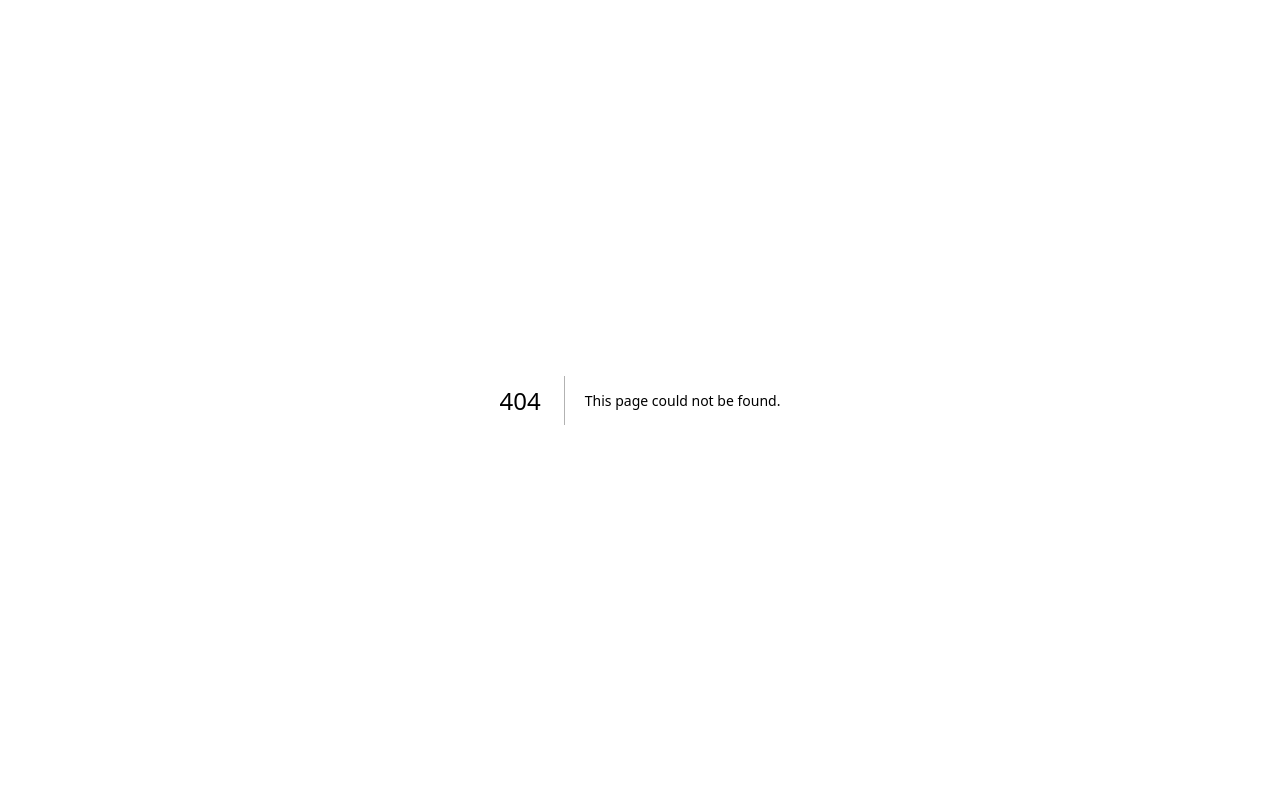
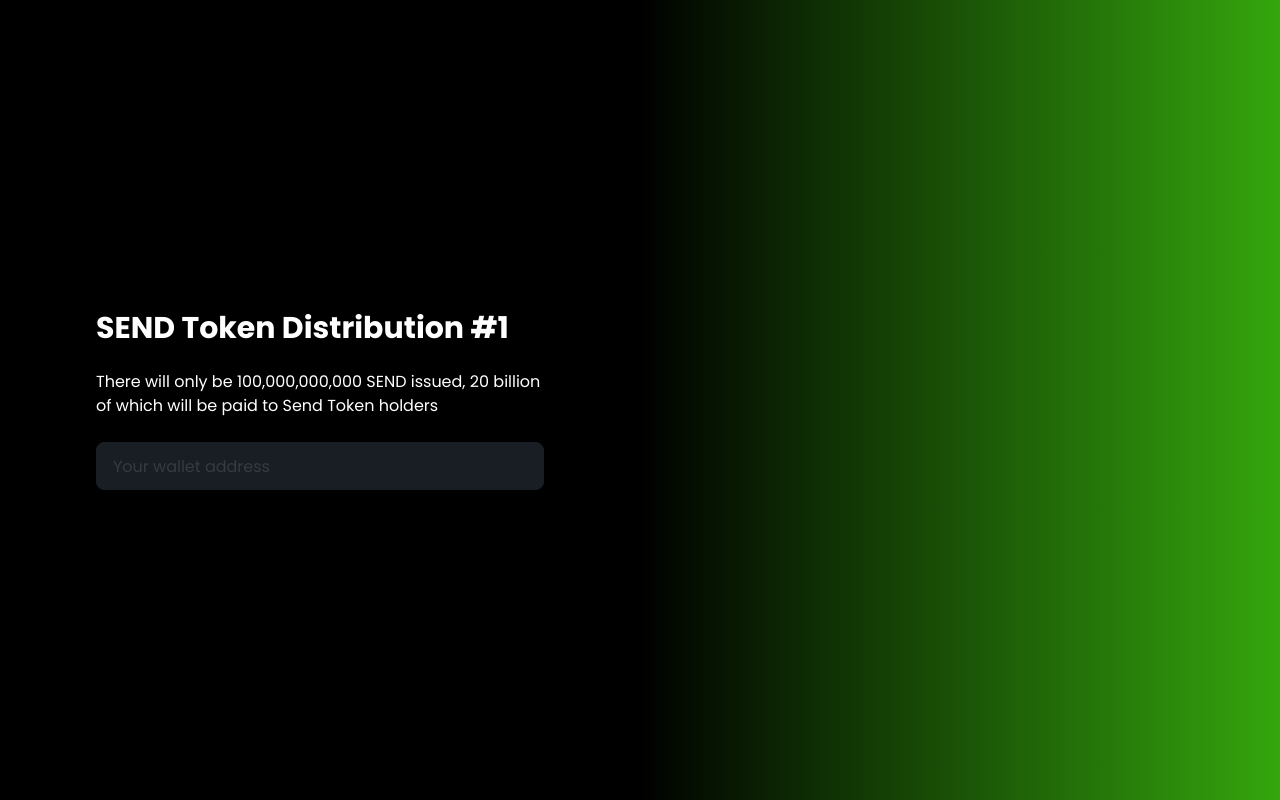
Before and after one commit to 0xsend/www-send-it, a Next.js app: page /distributions in a window 1280 px wide. Before the commit this address had no page. Built offline with nearby package versions, Linux system fonts and the light colour scheme.

Commit message:
simple distributions page

```diff
--- a/package.json
+++ b/package.json
@@ -21,5 +21,8 @@
     "react-dom": "18.2.0",
     "tailwindcss": "3.3.2",
     "typescript": "5.1.3"
+  },
+  "devDependencies": {
+    "daisyui": "^3.1.1"
   }
 }
--- /dev/null
+++ b/src/app/distributions/page.tsx
@@ -0,0 +1,30 @@
+export default function Distributions() {
+  return (
+    <main className="dark">
+      <div className="flex flex-col sm:flex-row min-h-screen items-center justify-between sm:justify-between w-full relative">
+        <div className="p-6 transform translate-y-1/2 top-1/2 sm:transform-none sm:w-1/2 h-full flex-col flex items-center justify-center relative z-10">
+          <div className="h-full flex flex-col gap-6 max-w-md">
+            <h1 className="text-3xl font-bold">SEND Token Distribution #1</h1>
+
+            <p>
+              There will only be 100,000,000,000 SEND issued, 20 billion of
+              which will be paid to Send Token holders
+            </p>
+
+            <div className="form-control">
+              <label className="label sr-only">Your wallet address:</label>
+              <input
+                type="text"
+                placeholder="Your wallet address"
+                className="input input-primary input-bordered cursor-not-allowed"
+                disabled
+              />
+            </div>
+          </div>
+        </div>
+
+        <div className="sm:absolute w-full sm:w-1/2 sm:h-full h-96 right-0 sm:bg-gradient-to-l bg-gradient-to-t from-primary opacity-75"></div>
+      </div>
+    </main>
+  );
+}
--- a/src/app/globals.css
+++ b/src/app/globals.css
@@ -16,11 +16,35 @@
   --color-primary-200: #a0e7a0;
   --color-primary-300: #70db70;
   --color-primary-400: #40cf40;
-  --color-primary-500: #46dd11;
+  --color-primary-500: var(--color-primary);
   --color-primary-600: #1ebd00;
   --color-primary-700: #1a9a00;
   --color-primary-800: #156700;
   --color-primary-900: #104400;
+
+  --color-secondary: #f3db33;
+  --color-secondary-50: #ffffff;
+  --color-secondary-100: #ffffff;
+  --color-secondary-200: #ffffff;
+  --color-secondary-300: #ffffff;
+  --color-secondary-400: #fff9e6;
+  --color-secondary-500: var(--color-secondary);
+  --color-secondary-600: #e6c666;
+  --color-secondary-700: #d9b999;
+  --color-secondary-800: #ccadcc;
+  --color-secondary-900: #bf9fff;
+
+  --color-tertiary: #ff6161;
+  --color-tertiary-50: #ffffff;
+  --color-tertiary-100: #ffffff;
+  --color-tertiary-200: #ffffff;
+  --color-tertiary-300: #ffffff;
+  --color-tertiary-400: #ffc2c2;
+  --color-tertiary-500: #ff6161;
+  --color-tertiary-600: #ff2f2f;
+  --color-tertiary-700: #ff0000;
+  --color-tertiary-800: #cc0000;
+  --color-tertiary-900: #990000;
 }
 
 @media (prefers-color-scheme: dark) {
--- a/src/app/page.tsx
+++ b/src/app/page.tsx
@@ -17,10 +17,12 @@ export default function Home() {
             <Emojis />
           </div>
 
-          <h1 className="text-4xl sm:text-6xl mb-6 font-semibold text-left absolute left-6 top-6 p-2 bg-black bg-opacity-50 z-10">
-            <SendLogo />
-            <span className="sr-only">Send</span>
-          </h1>
+          <a href="/" title="Send">
+            <h1 className="text-4xl sm:text-6xl mb-6 font-semibold text-left absolute left-6 top-6 p-2 bg-black bg-opacity-50 z-10">
+              <SendLogo />
+              <span className="sr-only">Send</span>
+            </h1>
+          </a>
         </div>
 
         <div className="relative flex flex-col h-full">
--- a/tailwind.config.js
+++ b/tailwind.config.js
@@ -42,30 +42,30 @@ module.exports = {
           900: "var(--color-primary-900)",
         },
         secondary: {
-          DEFAULT: "#F3DB33",
-          50: "#FFFFFF",
-          100: "#FFFFFF",
-          200: "#FFFFFF",
-          300: "#FFFFFF",
-          400: "#FFF9E6",
-          500: "#F3DB33",
-          600: "#E6C666",
-          700: "#D9B999",
-          800: "#CCADCC",
-          900: "#BF9FFF",
+          DEFAULT: "var(--color-secondary)",
+          50: "var(--color-secondary-50)",
+          100: "var(--color-secondary-100)",
+          200: "var(--color-secondary-200)",
+          300: "var(--color-secondary-300)",
+          400: "var(--color-secondary-400)",
+          500: "var(--color-secondary-500)",
+          600: "var(--color-secondary-600)",
+          700: "var(--color-secondary-700)",
+          800: "var(--color-secondary-800)",
+          900: "var(--color-secondary-900)",
         },
         tertiary: {
-          DEFAULT: "#FF6161",
-          50: "#FFFFFF",
-          100: "#FFFFFF",
-          200: "#FFFFFF",
-          300: "#FFFFFF",
-          400: "#FFC2C2",
-          500: "#FF6161",
-          600: "#FF2F2F",
-          700: "#FF0000",
-          800: "#CC0000",
-          900: "#990000",
+          DEFAULT: "var(--color-tertiary)",
+          50: "var(--color-tertiary-50)",
+          100: "var(--color-tertiary-100)",
+          200: "var(--color-tertiary-200)",
+          300: "var(--color-tertiary-300)",
+          400: "var(--color-tertiary-400)",
+          500: "var(--color-tertiary-500)",
+          600: "var(--color-tertiary-600)",
+          700: "var(--color-tertiary-700)",
+          800: "var(--color-tertiary-800)",
+          900: "var(--color-tertiary-900)",
         },
       },
       backgroundImage: {
@@ -80,6 +80,40 @@ module.exports = {
       },
     },
   },
-  plugins: [],
+  plugins: [require("daisyui")],
   emojiColors: emojiColors,
+
+  daisyui: {
+    themes: [
+      {
+        mytheme: {
+          ...require("daisyui/src/theming/themes")["[data-theme=dark]"],
+          primary: "#46dd11",
+
+          secondary: "#f3db33",
+
+          accent: "#ff6161",
+
+          neutral: "#2b3440",
+
+          "base-100": "#2b3440",
+
+          info: "#bf9fff",
+
+          success: "#36d399",
+
+          warning: "#fbbd23",
+
+          error: "#f87272",
+        },
+      },
+    ], // true: all themes | false: only light + dark | array: specific themes like this ["light", "dark", "cupcake"]
+    darkTheme: "mytheme", // name of one of the included themes for dark mode
+    base: true, // applies background color and foreground color for root element by default
+    styled: true, // include daisyUI colors and design decisions for all components
+    utils: true, // adds responsive and modifier utility classes
+    rtl: false, // rotate style direction from left-to-right to right-to-left. You also need to add dir="rtl" to your html tag and install `tailwindcss-flip` plugin for Tailwind CSS.
+    prefix: "", // prefix for daisyUI classnames (components, modifiers and responsive class names. Not colors)
+    logs: true, // Shows info about daisyUI version and used config in the console when building your CSS
+  },
 };
```
Also changed, not shown: 1 other file (tests, documents, lock files or other folders).
